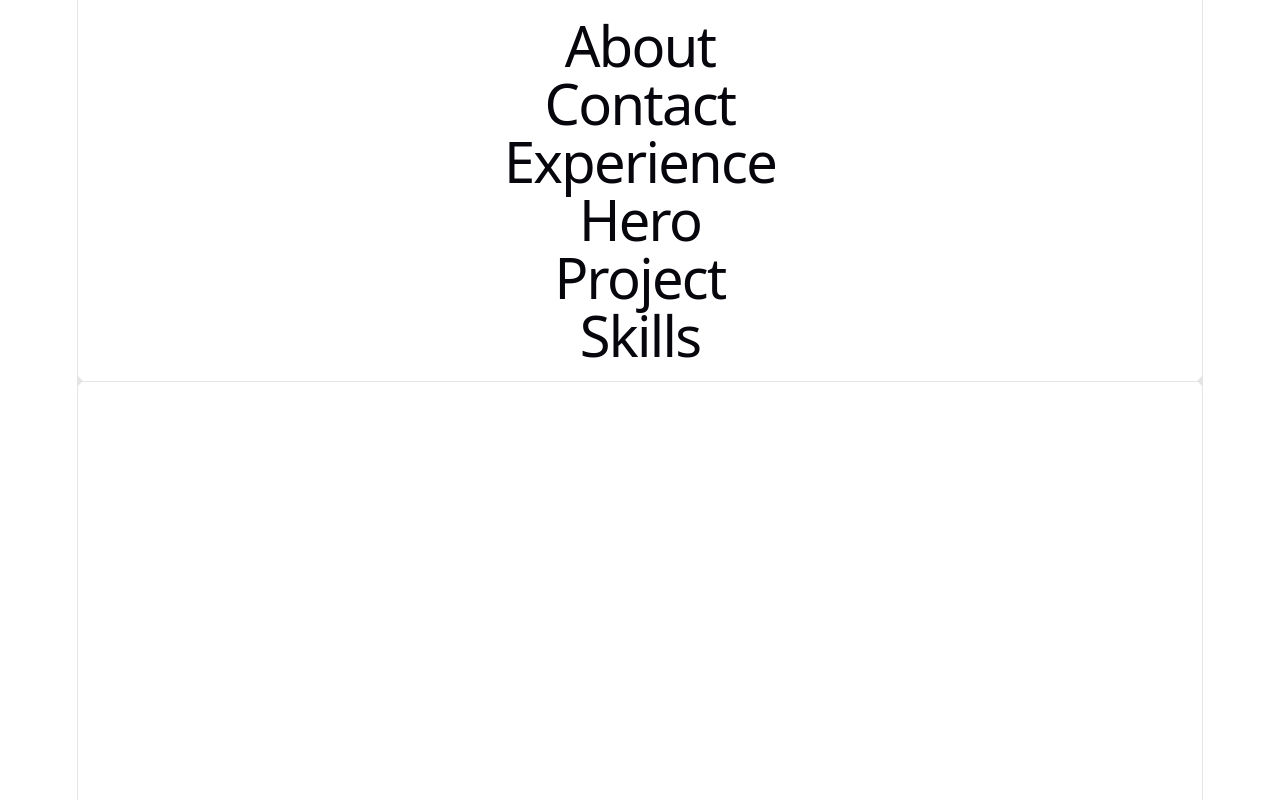
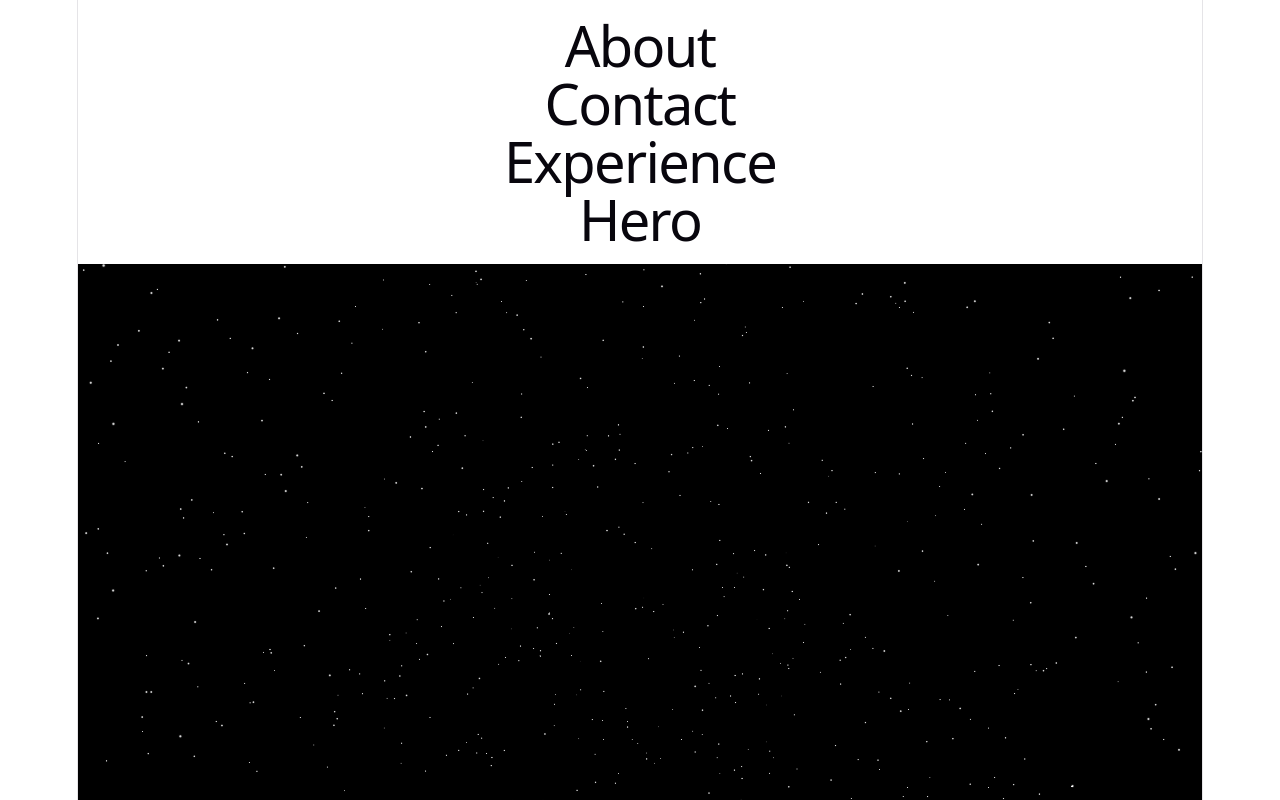
Before and after one commit to AshishBehal2004/Portfolio, a React (Vite) app: page / in a window 1280 px wide. Shown: the top 800 px of the page. Built offline with nearby package versions, Linux system fonts and the light colour scheme.

Commit message:
install r3f(react three fibre) & drei, scaffold Hero with animated Star field via useFrame

```diff
--- a/package.json
+++ b/package.json
@@ -10,11 +10,14 @@
     "preview": "vite preview"
   },
   "dependencies": {
+    "@react-three/drei": "^10.7.7",
+    "@react-three/fiber": "^9.6.0",
     "@tailwindcss/vite": "^4.2.4",
     "motion": "^12.38.0",
     "react": "^19.2.5",
     "react-dom": "^19.2.5",
-    "tailwindcss": "^4.2.4"
+    "tailwindcss": "^4.2.4",
+    "three": "^0.184.0"
   },
   "devDependencies": {
     "@eslint/js": "^10.0.1",
--- a/src/App.jsx
+++ b/src/App.jsx
@@ -8,15 +8,17 @@ import Experience from './components/Experience'
 import Hero from './components/Hero'
 import Project from './components/Project'
 import Skills from './components/Skills'
+import { Canvas } from '@react-three/fiber'
 import './App.css'
 
 function App() {
-  const [count, setCount] = useState(0)
+
 
   return (
     <>
 
       <section>
+
         <About />
         <Contact/>
         <Experience />
--- a/src/components/Hero.jsx
+++ b/src/components/Hero.jsx
@@ -1,7 +1,36 @@
+import {Canvas, useFrame } from '@react-three/fiber'
+import { Stars } from "@react-three/drei";
+import { motion } from "framer-motion";
+import {useRef} from 'react'
+
+function MovingStars() {
+      const starsRef = useRef(null);
+
+      useFrame(({ clock }) => {
+          const elapsedTime = clock.getElapsedTime();
+          if (starsRef.current) {
+              starsRef.current.rotation.x = elapsedTime * 0.01;
+              starsRef.current.rotation.y = elapsedTime * 0.01;
+          }
+      });
+
+      return <Stars ref={starsRef} radius={50} count={5000} factor={4} fade />;
+  }
 export default function Hero() {
+
   return (
     <div>
       <h1>Hero</h1>
+      <div className="App">
+            <motion.section className="relative overflow-hidden px-4 py-12 text-gray-200 min-h-screen bg-black">
+                <div className="absolute inset-0 z-0">
+                    <Canvas>
+                        <MovingStars />
+                    </Canvas>
+                </div>
+
+            </motion.section>
+        </div>
     </div>
   );
 }
```
Also changed, not shown: 1 other file (tests, documents, lock files or other folders).
